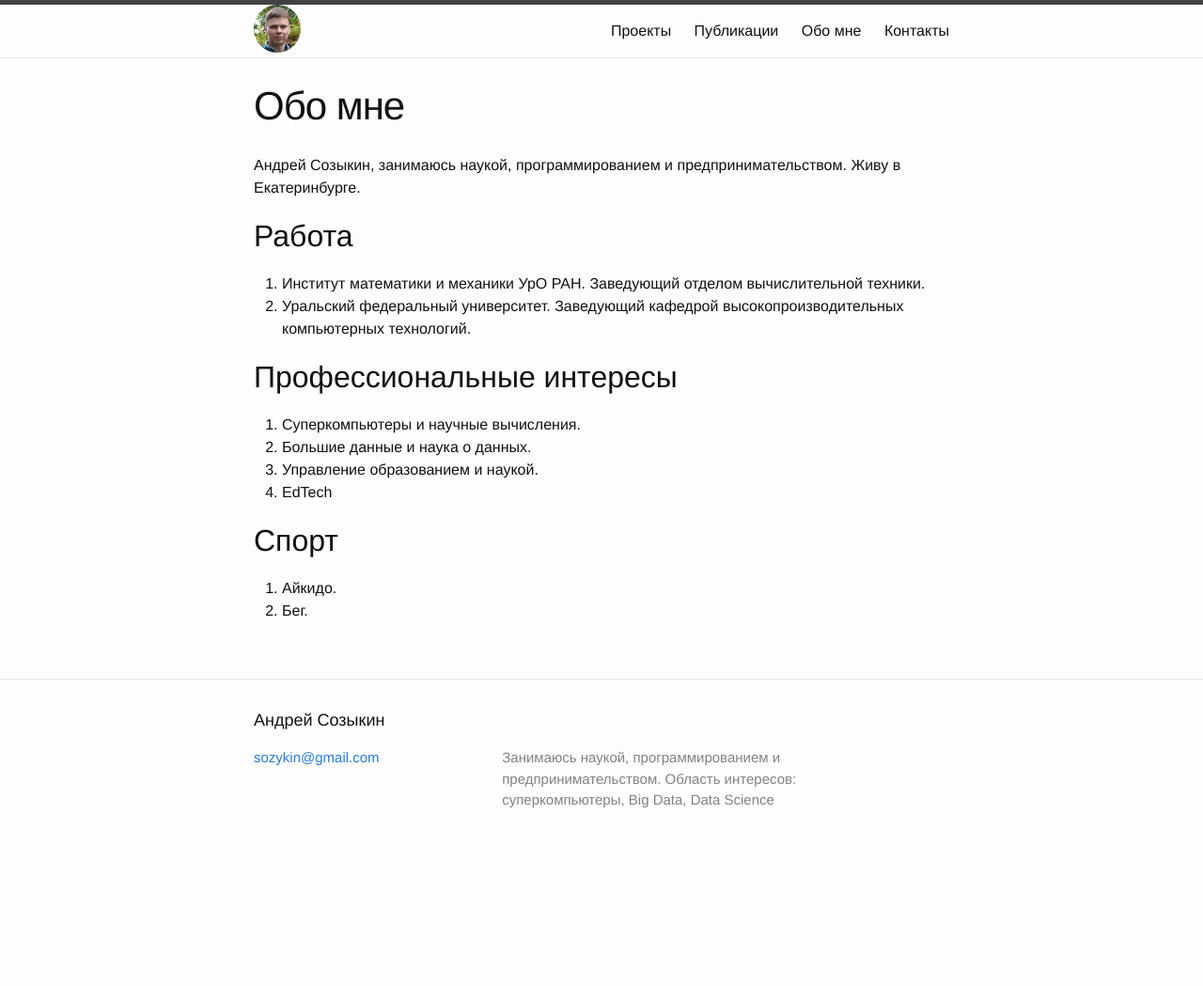
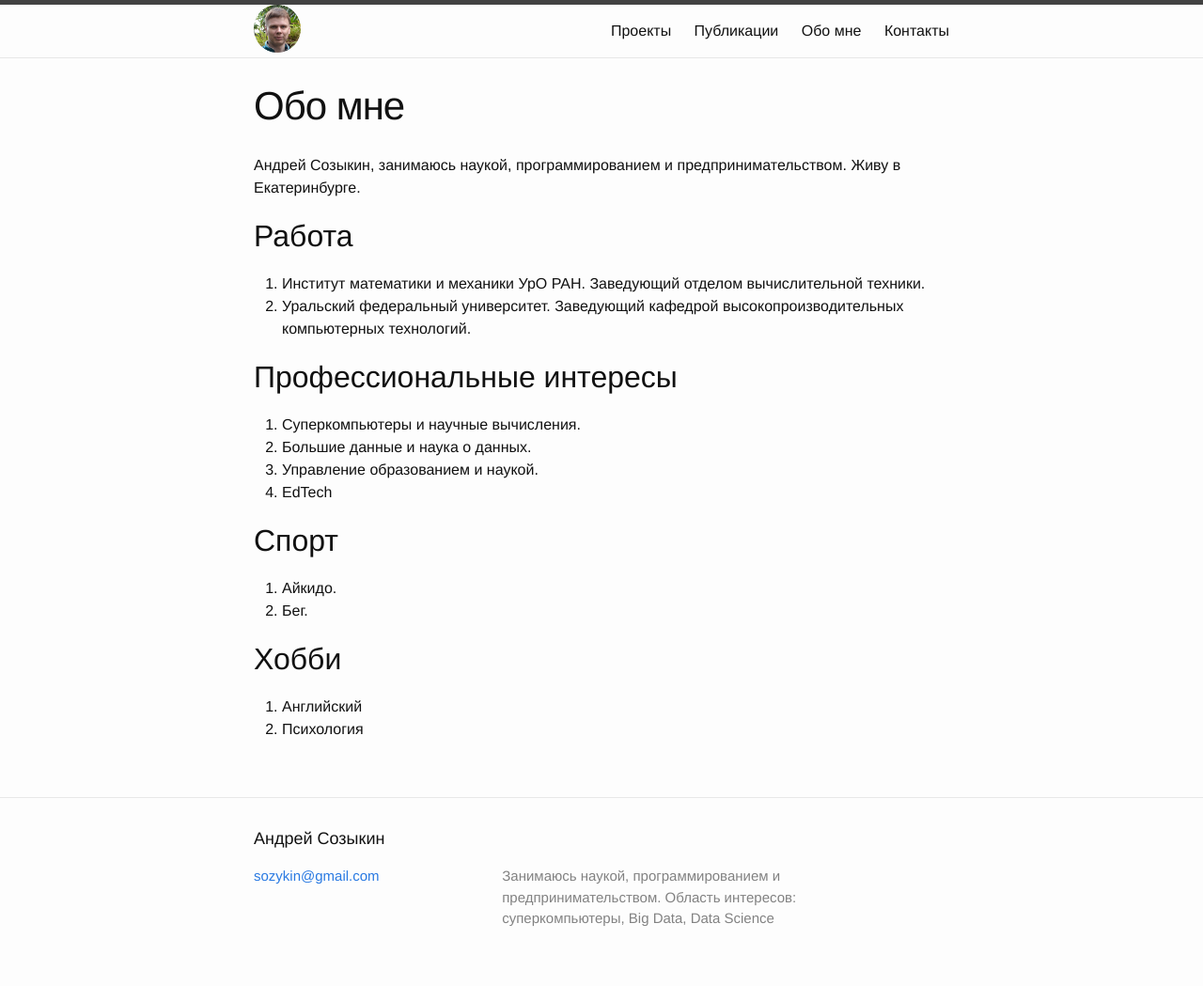
Before and after one commit to sozykin/asozykin.ru, a Jekyll site: the page built from _pages/about.md, in a window 1280 px wide. Shown: the whole page at 94% size. Built offline with Jekyll 4.4.1, drawn with Linux system fonts in a browser that asks for light colours; before the commit the page ends 923 px from its top, so only the background shows below that.

Commit message:
Change about.md

```diff
--- a/_pages/about.md
+++ b/_pages/about.md
@@ -22,3 +22,8 @@ permalink: /about/
 
 1. Айкидо.
 2. Бег.
+
+## Хобби
+
+1. Английский
+2. Психология
```
